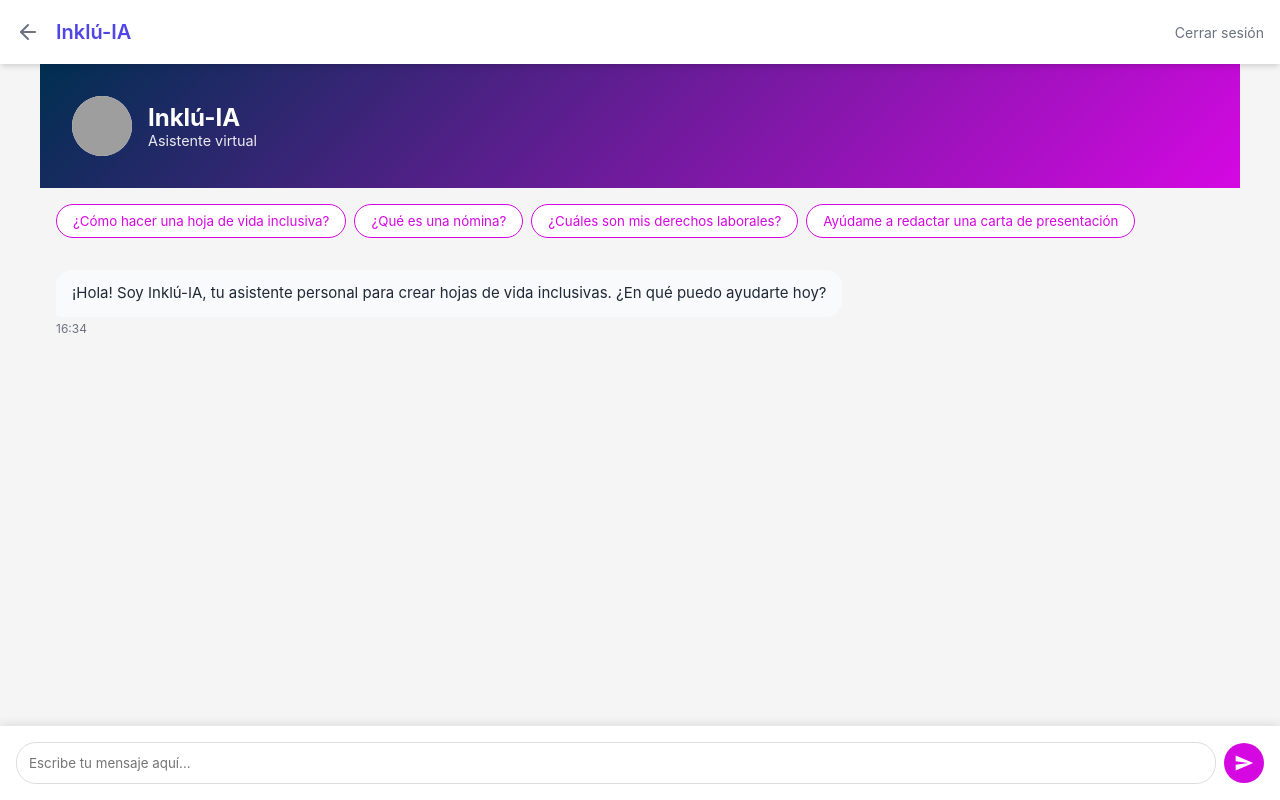
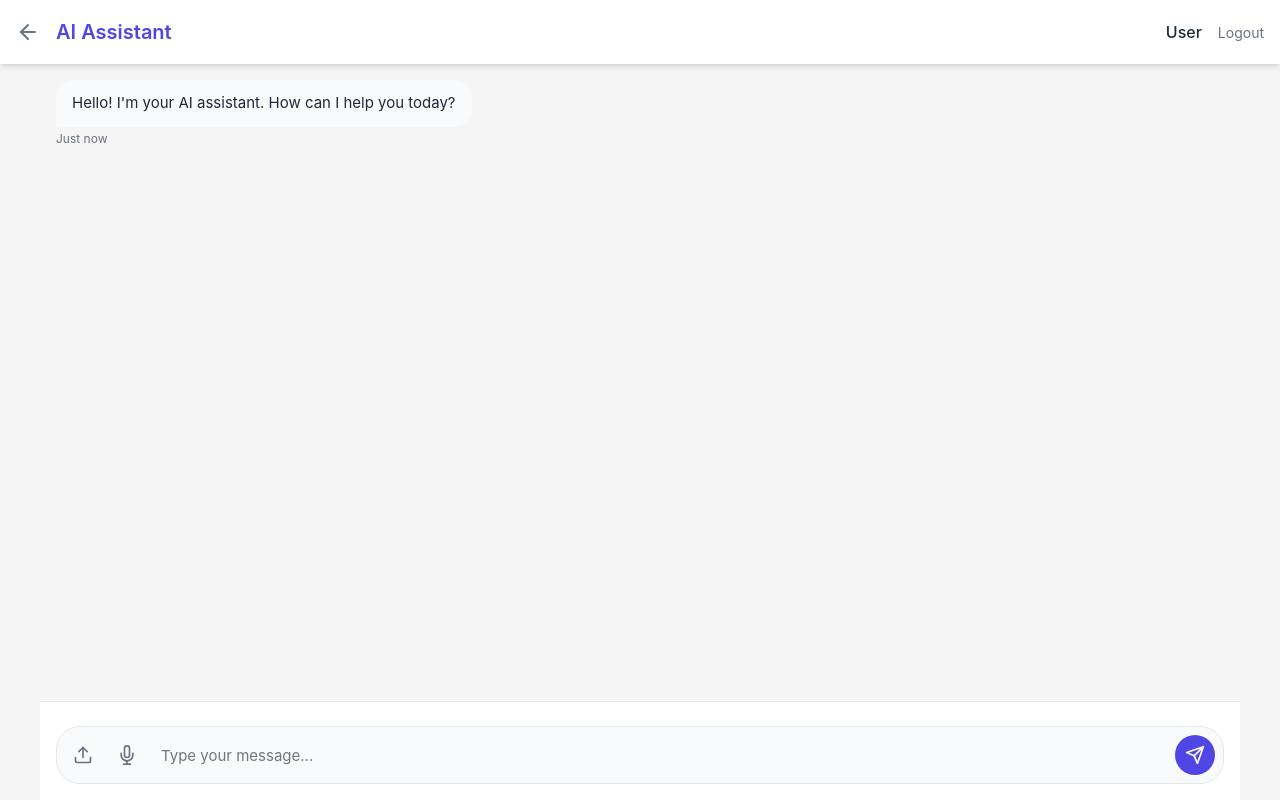
Before and after one commit to JUNIORRDSR/INKLU-AI, a Flask app: page /chat in a window 1280 px wide. Run offline with Flask 3, Linux system fonts and the light colour scheme; grey boxes are pictures that could not be loaded.

Commit message:
feat: actualizar título y logo en la interfaz de chat, mejorar mensajes y agregar funcionalidades de grabación

```diff
--- a/app/templates/chat.html
+++ b/app/templates/chat.html
@@ -3,7 +3,7 @@
 <head>
     <meta charset="UTF-8">
     <meta name="viewport" content="width=device-width, initial-scale=1.0">
-    <title>Chat con Inklú-IA</title>
+    <title>AI Chat - SecureAuth</title>
     <link rel="stylesheet" href="{{ url_for('static', filename='css/styles.css') }}">
     <link rel="stylesheet" href="{{ url_for('static', filename='css/chat.css') }}">
 </head>
@@ -16,60 +16,88 @@
                     <path d="M12 19l-7-7 7-7"></path>
                 </svg>
             </a>
-            <div class="logo">Inklú-IA</div>
+            <div class="logo">AI Assistant</div>
         </div>
         <div class="user-menu">
             <div class="user-info">
-                <span id="userDisplayName">{{ current_user.name }}</span>
-                <button id="logoutButton" class="logout-button">Cerrar sesión</button>
+                <span id="userDisplayName">User</span>
+                <button id="logoutButton" class="logout-button">Logout</button>
             </div>
         </div>
     </header>
 
     <main class="chat-container">
-        <!-- Área del perfil del asistente -->
-        <div class="assistant-profile">
-            <img src="{{ url_for('static', filename='images/inklufnd.png') }}" alt="Inklú-IA Avatar" class="assistant-avatar">
-            <div class="assistant-info">
-                <h1>Inklú-IA</h1>
-                <p>Asistente virtual</p>
-            </div>
-        </div>
-
-        <!-- Área de sugerencias -->
-        <div class="suggestions-container">
-            <button class="suggestion-button">¿Cómo hacer una hoja de vida inclusiva?</button>
-            <button class="suggestion-button">¿Qué es una nómina?</button>
-            <button class="suggestion-button">¿Cuáles son mis derechos laborales?</button>
-            <button class="suggestion-button">Ayúdame a redactar una carta de presentación</button>
-        </div>
-
-        <!-- Área de mensajes -->
         <div class="chat-messages" id="chatMessages">
             <div class="message ai-message">
                 <div class="message-content">
-                    <p>¡Hola! Soy Inklú-IA, tu asistente personal para crear hojas de vida inclusivas. ¿En qué puedo ayudarte hoy?</p>
+                    <p>Hello! I'm your AI assistant. How can I help you today?</p>
                 </div>
-                <div class="message-time">16:34</div>
+                <div class="message-time">Just now</div>
             </div>
+            <!-- Messages will be added here dynamically -->
         </div>
 
-        <!-- Área de entrada de mensaje -->
-        <div class="chat-input-area">
-            <textarea
-                id="messageInput"
-                class="message-input"
-                placeholder="Escribe tu mensaje aquí..."
-                rows="1"
-            ></textarea>
-            <button type="button" id="sendButton" class="send-button">
-                <svg xmlns="http://www.w3.org/2000/svg" width="24" height="24" viewBox="0 0 24 24" fill="currentColor">
-                    <path d="M2.01 21L23 12 2.01 3 2 10l15 2-15 2z"/>
-                </svg>
-            </button>
+        <div class="chat-input-container">
+            <div class="chat-attachments" id="attachmentPreview"></div>
+            <form id="chatForm" class="chat-form">
+                <div class="chat-input-wrapper">
+                    <button type="button" id="uploadButton" class="chat-action-button" aria-label="Upload file">
+                        <svg xmlns="http://www.w3.org/2000/svg" width="20" height="20" viewBox="0 0 24 24" fill="none" stroke="currentColor" stroke-width="2" stroke-linecap="round" stroke-linejoin="round">
+                            <path d="M21 15v4a2 2 0 0 1-2 2H5a2 2 0 0 1-2-2v-4"></path>
+                            <polyline points="17 8 12 3 7 8"></polyline>
+                            <line x1="12" y1="3" x2="12" y2="15"></line>
+                        </svg>
+                    </button>
+                    <input type="file" id="fileInput" style="display: none;" multiple>
+
+                    <button type="button" id="recordButton" class="chat-action-button" aria-label="Record audio">
+                        <svg xmlns="http://www.w3.org/2000/svg" width="20" height="20" viewBox="0 0 24 24" fill="none" stroke="currentColor" stroke-width="2" stroke-linecap="round" stroke-linejoin="round">
+                            <path d="M12 1a3 3 0 0 0-3 3v8a3 3 0 0 0 6 0V4a3 3 0 0 0-3-3z"></path>
+                            <path d="M19 10v2a7 7 0 0 1-14 0v-2"></path>
+                            <line x1="12" y1="19" x2="12" y2="23"></line>
+                            <line x1="8" y1="23" x2="16" y2="23"></line>
+                        </svg>
+                    </button>
+
+                    <textarea id="messageInput" class="chat-input" placeholder="Type your message..." rows="1"></textarea>
+
+                    <button type="submit" id="sendButton" class="chat-send-button" aria-label="Send message">
+                        <svg xmlns="http://www.w3.org/2000/svg" width="20" height="20" viewBox="0 0 24 24" fill="none" stroke="currentColor" stroke-width="2" stroke-linecap="round" stroke-linejoin="round">
+                            <line x1="22" y1="2" x2="11" y2="13"></line>
+                            <polygon points="22 2 15 22 11 13 2 9 22 2"></polygon>
+                        </svg>
+                    </button>
+                </div>
+            </form>
         </div>
     </main>
 
-    <script src="{{ url_for('static', filename='js/chat.js') }}"></script>
+    <div id="recordingModal" class="recording-modal">
+        <div class="recording-content">
+            <div class="recording-indicator">
+                <div class="recording-pulse"></div>
+                <span>Recording...</span>
+                <div class="recording-timer" id="recordingTimer">00:00</div>
+            </div>
+            <div class="recording-actions">
+                <button id="stopRecordingButton" class="recording-button stop">
+                    <svg xmlns="http://www.w3.org/2000/svg" width="24" height="24" viewBox="0 0 24 24" fill="none" stroke="currentColor" stroke-width="2" stroke-linecap="round" stroke-linejoin="round">
+                        <rect x="6" y="6" width="12" height="12" rx="2" ry="2"></rect>
+                    </svg>
+                    Stop
+                </button>
+                <button id="cancelRecordingButton" class="recording-button cancel">
+                    <svg xmlns="http://www.w3.org/2000/svg" width="24" height="24" viewBox="0 0 24 24" fill="none" stroke="currentColor" stroke-width="2" stroke-linecap="round" stroke-linejoin="round">
+                        <line x1="18" y1="6" x2="6" y2="18"></line>
+                        <line x1="6" y1="6" x2="18" y2="18"></line>
+                    </svg>
+                    Cancel
+                </button>
+            </div>
+        </div>
+    </div>
+
+    <script src="{{ url_for('static', filename='js/storage.js') }}"></script>
+    <script src="{{ url_for('static', filename='js/caht.js') }}"></script>
 </body>
 </html>
```
